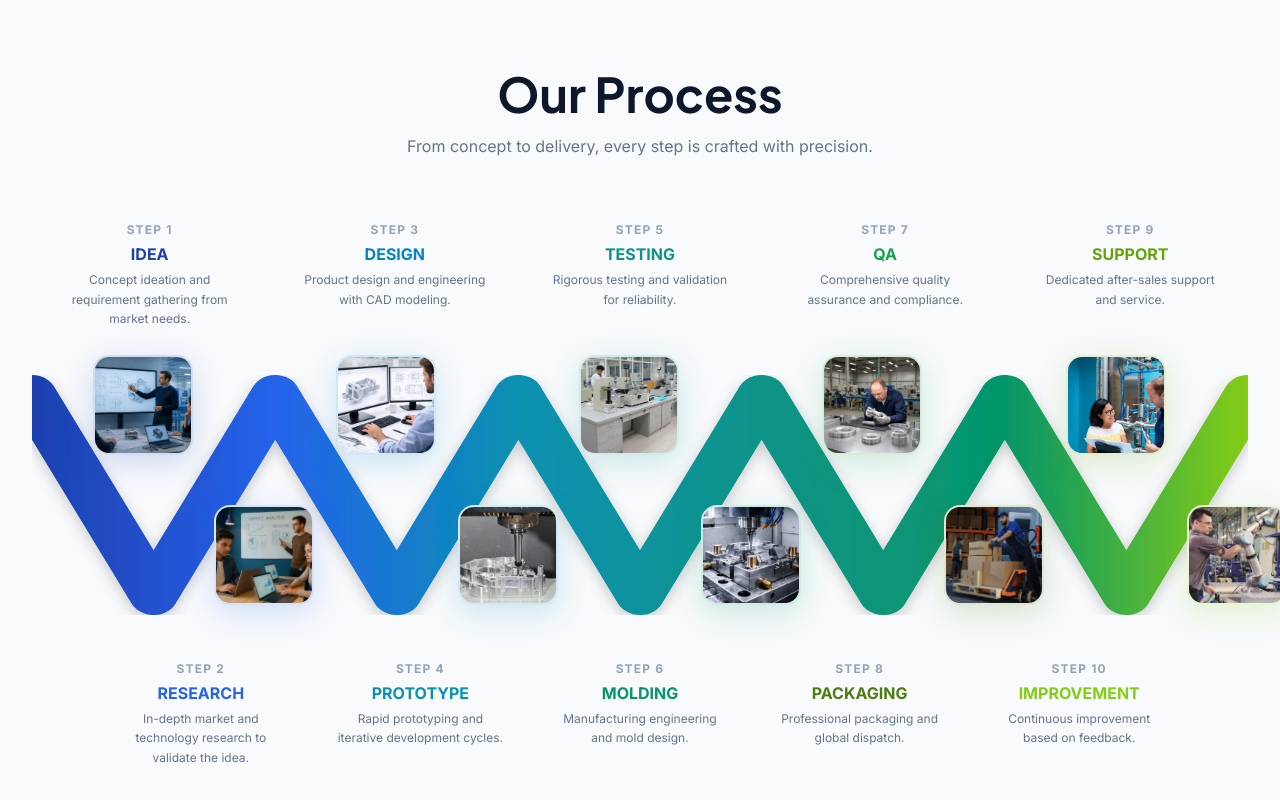
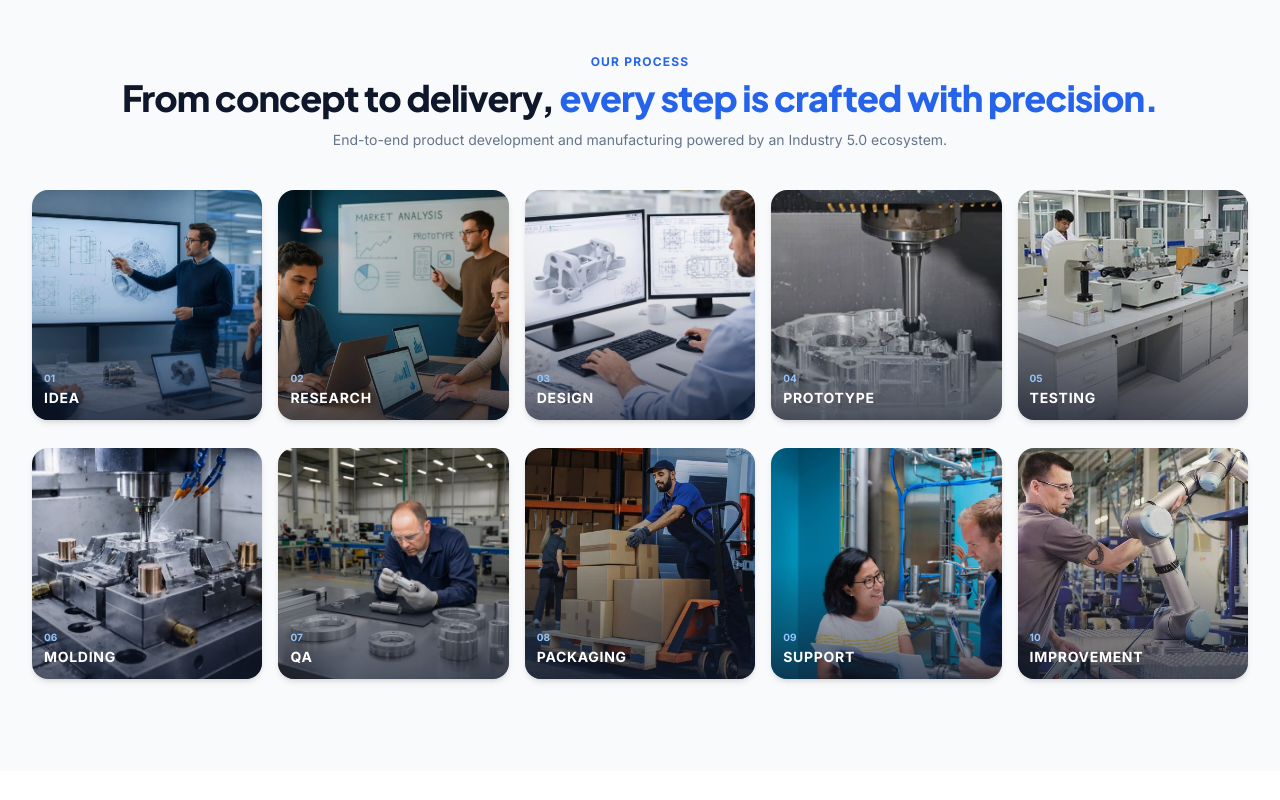
Before and after one commit to nitin-patyal-57/Walnut-technologies, a React (Vite) app: page /about in a window 1280 px wide. Shown: the part 1200-2000 px from the top of the page. Built offline with nearby package versions, Linux system fonts and the light colour scheme.

Commit message:
Move image grid process to About page, restore Home page process

```diff
--- a/src/pages/AboutPage.jsx
+++ b/src/pages/AboutPage.jsx
@@ -21,160 +21,64 @@ const valueIcons = [FiTarget, FiZap, FiGlobe, FiShield];
 
 function ProcessTimeline() {
   const ref = useRef(null);
-  const isInView = useInView(ref, { once: true, margin: '-100px' });
-  const { t } = useLanguage();
+  const isInView = useInView(ref, { once: true, margin: '-50px' });
 
-  const processSteps = t('about.processSteps');
-  const steps = processSteps.map((s, i) => ({
-    id: i + 1,
-    step: s.step,
-    title: s.title,
-    description: s.description,
-    image: ['/Idea & Requirement.webp', '/Research & Market Analysis.webp', '/Design & Engineering.webp', '/Prototype Development.webp', '/Validation & Testing.webp', '/Manufacturing Engineering & Mold Design.webp', '/Quality Assurance.webp', '/Packaging & Dispatch.webp', '/After Sales Support.webp', '/Continuous Improvement.webp'][i],
-    color: ['#1e40af', '#2563eb', '#0284c7', '#0891b2', '#0d9488', '#059669', '#16a34a', '#4d7c0f', '#65a30d', '#84cc16'][i],
-  }));
+  const steps = [
+    { num: '01', title: 'IDEA', image: '/Idea & Requirement.webp' },
+    { num: '02', title: 'RESEARCH', image: '/Research & Market Analysis.webp' },
+    { num: '03', title: 'DESIGN', image: '/Design & Engineering.webp' },
+    { num: '04', title: 'PROTOTYPE', image: '/Prototype Development.webp' },
+    { num: '05', title: 'TESTING', image: '/Validation & Testing.webp' },
+    { num: '06', title: 'MOLDING', image: '/Manufacturing Engineering & Mold Design.webp' },
+    { num: '07', title: 'QA', image: '/Quality Assurance.webp' },
+    { num: '08', title: 'PACKAGING', image: '/Packaging & Dispatch.webp' },
+    { num: '09', title: 'SUPPORT', image: '/After Sales Support.webp' },
+    { num: '10', title: 'IMPROVEMENT', image: '/Continuous Improvement.webp' },
+  ];
 
   return (
-    <section ref={ref} className="py-24 bg-slate-50 overflow-hidden">
+    <section ref={ref} className="py-16 md:py-20 bg-slate-50">
       <div className="max-w-7xl mx-auto px-4 sm:px-6 lg:px-8">
 
         {/* Header */}
         <motion.div
-          initial={{ opacity: 0, y: 30 }}
+          initial={{ opacity: 0, y: 15 }}
           animate={isInView ? { opacity: 1, y: 0 } : {}}
-          transition={{ duration: 0.6 }}
-          className="text-center mb-16"
+          transition={{ duration: 0.5 }}
+          className="text-center mb-10"
         >
-          <h2 className="text-4xl md:text-5xl font-bold font-display text-slate-900 mb-4">
-            {t('about.ourProcess')}
+          <span className="text-blue-600 font-bold text-xs uppercase tracking-widest mb-2 block">Our Process</span>
+          <h2 className="text-3xl md:text-4xl font-black font-display leading-tight tracking-tight mb-3">
+            <span className="text-slate-900">From concept to delivery, </span>
+            <span className="text-blue-600">every step is crafted with precision.</span>
           </h2>
-          <p className="text-slate-500 max-w-xl mx-auto">
-            {t('about.processSubtitle')}
+          <p className="text-sm text-slate-500 max-w-2xl mx-auto">
+            End-to-end product development and manufacturing powered by an Industry 5.0 ecosystem.
           </p>
         </motion.div>
 
-        {/* Zigzag Timeline - Desktop */}
-        <div className="hidden lg:block relative">
-          {/* Top Row - Steps 1, 3, 5, 7, 9 */}
-          <div className="flex justify-between px-[2%] mb-4">
-            {steps.filter((_, i) => i % 2 === 0).map((step, index) => (
+        {/* Process Grid - 5x2 */}
+        <div className="grid grid-cols-2 sm:grid-cols-3 md:grid-cols-5 gap-4">
+          {steps.map((step, i) => (
             <motion.div
-                key={step.id}
-                initial={{ opacity: 0, y: -30 }}
+              key={step.num}
+              initial={{ opacity: 0, y: 20 }}
               animate={isInView ? { opacity: 1, y: 0 } : {}}
-                transition={{ duration: 0.5, delay: 0.2 + index * 0.1 }}
-                className="w-[16%] text-center"
+              transition={{ duration: 0.4, delay: 0.1 + i * 0.05 }}
+              className="group"
             >
-                <p className="text-xs font-bold tracking-widest text-slate-400 mb-1">{step.step}</p>
-                <h3 className="text-base font-bold mb-1" style={{ color: step.color }}>{step.title}</h3>
-                <p className="text-xs text-slate-500 leading-relaxed">{step.description}</p>
-              </motion.div>
-            ))}
-          </div>
-
-          {/* Diamond Cards Row */}
-          <div className="relative h-[300px]">
-            {/* Zigzag Ribbon SVG */}
-            <svg className="absolute inset-0 w-full h-full" viewBox="0 0 1000 300" preserveAspectRatio="none">
-              <defs>
-                <linearGradient id="ribbonGrad" x1="0%" y1="0%" x2="100%" y2="0%">
-                  <stop offset="0%" stopColor="#1e40af" />
-                  <stop offset="20%" stopColor="#2563eb" />
-                  <stop offset="40%" stopColor="#0891b2" />
-                  <stop offset="60%" stopColor="#0d9488" />
-                  <stop offset="80%" stopColor="#059669" />
-                  <stop offset="100%" stopColor="#84cc16" />
-                </linearGradient>
-                <filter id="ribbonShadow">
-                  <feDropShadow dx="0" dy="4" stdDeviation="6" floodOpacity="0.2" />
-                </filter>
-              </defs>
-              <motion.path
-                d="M 0 50 L 100 250 L 200 50 L 300 250 L 400 50 L 500 250 L 600 50 L 700 250 L 800 50 L 900 250 L 1000 50"
-                fill="none"
-                stroke="url(#ribbonGrad)"
-                strokeWidth="40"
-                strokeLinecap="round"
-                strokeLinejoin="round"
-                filter="url(#ribbonShadow)"
-                initial={{ pathLength: 0 }}
-                animate={isInView ? { pathLength: 1 } : {}}
-                transition={{ duration: 2, ease: "easeInOut" }}
-              />
-            </svg>
-
-            {/* Diamond Cards positioned at vertices */}
-            {steps.map((step, index) => {
-              const isTop = index % 2 === 0;
-              const leftPercent = (index / (steps.length - 1)) * 90 + 5;
-              return (
-                <motion.div
-                  key={step.id}
-                  initial={{ opacity: 0, scale: 0 }}
-                  animate={isInView ? { opacity: 1, scale: 1 } : {}}
-                  transition={{ duration: 0.5, delay: 0.4 + index * 0.08, type: 'spring' }}
-                  className="absolute z-10"
-                  style={{
-                    left: `${leftPercent}%`,
-                    top: isTop ? '10px' : '160px',
-                    transform: 'translateX(-50%)',
-                  }}
-                >
-                  <motion.div
-                    whileHover={{ scale: 1.1, y: -5 }}
-                    className="w-[100px] h-[100px] rounded-2xl bg-white shadow-xl overflow-hidden cursor-pointer border-2"
-                    style={{ boxShadow: `0 8px 30px ${step.color}30`, borderColor: `${step.color}30` }}
-                  >
+              <div className="relative rounded-2xl overflow-hidden bg-slate-100 aspect-square mb-3 shadow-md group-hover:shadow-xl transition-shadow duration-500">
                 <img
                   src={step.image}
                   alt={step.title}
-                      className="w-full h-full object-cover"
+                  loading="lazy"
+                  className="w-full h-full object-cover group-hover:scale-110 transition-transform duration-500"
                 />
-                  </motion.div>
-                </motion.div>
-              );
-            })}
+                <div className="absolute inset-0 bg-gradient-to-t from-slate-900/70 via-slate-900/10 to-transparent" />
+                <div className="absolute bottom-3 left-3 right-3">
+                  <span className="text-[10px] font-bold text-blue-300 block mb-0.5">{step.num}</span>
+                  <h4 className="text-sm font-bold text-white uppercase tracking-wider">{step.title}</h4>
                 </div>
-
-          {/* Bottom Row - Steps 2, 4, 6, 8, 10 */}
-          <div className="flex justify-between px-[7%] mt-4">
-            {steps.filter((_, i) => i % 2 === 1).map((step, index) => (
-              <motion.div
-                key={step.id}
-                initial={{ opacity: 0, y: 30 }}
-                animate={isInView ? { opacity: 1, y: 0 } : {}}
-                transition={{ duration: 0.5, delay: 0.6 + index * 0.1 }}
-                className="w-[16%] text-center"
-              >
-                <p className="text-xs font-bold tracking-widest text-slate-400 mb-1">{step.step}</p>
-                <h3 className="text-base font-bold mb-1" style={{ color: step.color }}>{step.title}</h3>
-                <p className="text-xs text-slate-500 leading-relaxed">{step.description}</p>
-              </motion.div>
-            ))}
-          </div>
-        </div>
-
-        {/* Zigzag Timeline - Mobile */}
-        <div className="lg:hidden">
-          {steps.map((step, index) => (
-            <motion.div
-              key={step.id}
-              initial={{ opacity: 0, x: index % 2 === 0 ? -30 : 30 }}
-              animate={isInView ? { opacity: 1, x: 0 } : {}}
-              transition={{ duration: 0.5, delay: 0.1 + index * 0.06 }}
-              className={`flex items-center gap-4 mb-5 ${index % 2 === 0 ? '' : 'flex-row-reverse'}`}
-            >
-              <motion.div
-                whileHover={{ scale: 1.1 }}
-                className="w-20 h-20 rounded-xl overflow-hidden shadow-lg flex-shrink-0 border-2"
-                style={{ borderColor: `${step.color}30` }}
-              >
-                <img src={step.image} alt={step.title} className="w-full h-full object-cover" />
-              </motion.div>
-              <div className={index % 2 === 0 ? 'text-left' : 'text-right'}>
-                <p className="text-xs font-bold tracking-widest text-slate-400">{step.step}</p>
-                <h3 className="text-sm font-bold" style={{ color: step.color }}>{step.title}</h3>
-                <p className="text-xs text-slate-500">{step.description}</p>
               </div>
             </motion.div>
           ))}
--- a/src/pages/HomePage.jsx
+++ b/src/pages/HomePage.jsx
@@ -14,18 +14,18 @@ import { news } from '../data/content';
 function JourneySection() {
   const ref = useRef(null);
   const isInView = useInView(ref, { once: true, margin: '-50px' });
+  const { t } = useLanguage();
 
-  const steps = [
-    { num: '01', title: 'IDEA', image: '/Idea & Requirement.webp' },
-    { num: '02', title: 'RESEARCH', image: '/Research & Market Analysis.webp' },
-    { num: '03', title: 'DESIGN', image: '/Design & Engineering.webp' },
-    { num: '04', title: 'PROTOTYPE', image: '/Prototype Development.webp' },
-    { num: '05', title: 'TESTING', image: '/Validation & Testing.webp' },
-    { num: '06', title: 'MOLDING', image: '/Manufacturing Engineering & Mold Design.webp' },
-    { num: '07', title: 'QA', image: '/Quality Assurance.webp' },
-    { num: '08', title: 'PACKAGING', image: '/Packaging & Dispatch.webp' },
-    { num: '09', title: 'SUPPORT', image: '/After Sales Support.webp' },
-    { num: '10', title: 'IMPROVEMENT', image: '/Continuous Improvement.webp' },
+  const processSteps = t('journey.processSteps');
+  const processIcons = [FiSearch, FiPenTool, FiBox, FiCheckCircle, FiTool, FiPlay, FiCpu, FiShield, FiPackage, FiHeadphones];
+
+  const companyJourney = [
+    { year: '2016', title: t('journey.y2016Title'), desc: t('journey.y2016Desc'), icon: FiZap },
+    { year: '2018', title: t('journey.y2018Title'), desc: t('journey.y2018Desc'), icon: FiEdit3 },
+    { year: '2020', title: t('journey.y2020Title'), desc: t('journey.y2020Desc'), icon: FiCheckCircle },
+    { year: '2022', title: t('journey.y2022Title'), desc: t('journey.y2022Desc'), icon: FiShield },
+    { year: '2024', title: t('journey.y2024Title'), desc: t('journey.y2024Desc'), icon: FiHeadphones },
+    { year: '2025', title: t('journey.y2025Title'), desc: t('journey.y2025Desc'), icon: FiTrendingUp },
   ];
 
   return (
@@ -41,37 +41,85 @@ function JourneySection() {
         >
           <span className="text-blue-600 font-bold text-[10px] uppercase tracking-widest mb-1 block">Our Process</span>
           <h2 className="text-xl md:text-2xl lg:text-3xl font-black font-display leading-tight tracking-tight mb-1">
-            <span className="text-slate-900">From concept to delivery, </span>
-            <span className="text-blue-600">every step is crafted with precision.</span>
+            <span className="text-slate-900">FROM IDEA TO </span>
+            <span className="text-blue-600">LARGE SCALE.</span>
           </h2>
+          <p className="text-xs text-slate-500 leading-relaxed max-w-2xl">
+            End-to-end product development and manufacturing powered by an Industry 5.0 ecosystem.
+          </p>
         </motion.div>
 
-        {/* Process Grid - 5x2 */}
-        <div className="grid grid-cols-2 sm:grid-cols-3 md:grid-cols-5 gap-3">
-          {steps.map((step, i) => (
+        {/* Process Steps - Horizontal scroll on mobile, grid on desktop */}
+        <div className="mb-6 overflow-x-auto pb-2 -mx-4 px-4">
+          <div className="flex gap-2 min-w-max lg:min-w-0 lg:grid lg:grid-cols-5 lg:gap-2">
+            {processSteps.slice(0, 10).map((step, i) => {
+              const Icon = processIcons[i];
+              return (
                 <motion.div
-              key={step.num}
+                  key={i}
+                  initial={{ opacity: 0, y: 10 }}
+                  animate={isInView ? { opacity: 1, y: 0 } : {}}
+                  transition={{ duration: 0.3, delay: 0.1 + i * 0.04 }}
+                  className="flex items-start gap-2 bg-white rounded-xl border border-slate-200 hover:border-blue-200 hover:shadow-md transition-all duration-300 p-2.5 min-w-[160px] lg:min-w-0 group"
+                >
+                  <div className="w-8 h-8 rounded-lg bg-blue-50 border border-blue-100 flex items-center justify-center shrink-0 group-hover:bg-blue-100 transition-colors">
+                    <Icon className="w-3.5 h-3.5 text-blue-600" />
+                  </div>
+                  <div className="min-w-0">
+                    <span className="text-[8px] font-bold text-blue-600 block">0{i + 1}</span>
+                    <h4 className="text-[10px] font-bold text-slate-900 uppercase tracking-wider leading-tight mb-0.5">{step.title}</h4>
+                    <p className="text-[9px] text-slate-500 leading-snug">{step.description}</p>
+                  </div>
+                </motion.div>
+              );
+            })}
+          </div>
+        </div>
+
+        {/* Journey Timeline */}
+        <motion.div
           initial={{ opacity: 0, y: 15 }}
           animate={isInView ? { opacity: 1, y: 0 } : {}}
-              transition={{ duration: 0.3, delay: 0.1 + i * 0.04 }}
-              className="group"
+          transition={{ duration: 0.5, delay: 0.3 }}
         >
-              <div className="relative rounded-xl overflow-hidden bg-slate-100 aspect-square mb-2">
-                <img
-                  src={step.image}
-                  alt={step.title}
-                  loading="lazy"
-                  className="w-full h-full object-cover group-hover:scale-110 transition-transform duration-500"
-                />
-                <div className="absolute inset-0 bg-gradient-to-t from-slate-900/60 via-transparent to-transparent" />
-                <div className="absolute bottom-2 left-2 right-2">
-                  <span className="text-[8px] font-bold text-blue-300 block">{step.num}</span>
+          <div className="flex items-center gap-3 mb-3">
+            <span className="text-blue-600 font-bold text-[10px] uppercase tracking-widest">Our Journey</span>
+            <div className="h-px flex-1 bg-gradient-to-r from-blue-200 to-transparent" />
+          </div>
+
+          <div className="relative">
+            {/* Timeline line */}
+            <div className="absolute top-[18px] left-0 right-0 h-[2px] bg-gradient-to-r from-blue-200 via-blue-400 to-blue-200" />
+
+            <div className="grid grid-cols-3 md:grid-cols-6 gap-2 relative">
+              {companyJourney.map((item, index) => {
+                const Icon = item.icon;
+                return (
+                  <motion.div
+                    key={item.year}
+                    initial={{ opacity: 0, y: 10 }}
+                    animate={isInView ? { opacity: 1, y: 0 } : {}}
+                    transition={{ duration: 0.3, delay: 0.4 + index * 0.05 }}
+                    className="flex flex-col items-center relative"
+                  >
+                    {/* Dot */}
+                    <div className="w-3 h-3 rounded-full bg-blue-600 border-3 border-white shadow-md z-10 mt-[6px]" />
+
+                    {/* Content Card */}
+                    <div className="mt-2 bg-white rounded-lg border border-slate-200 p-2 text-center w-full hover:border-blue-200 hover:shadow-md transition-all duration-300">
+                      <div className="w-7 h-7 rounded-full bg-blue-50 border border-blue-100 flex items-center justify-center mx-auto mb-1.5">
+                        <Icon className="w-3 h-3 text-blue-600" />
+                      </div>
+                      <span className="text-[10px] font-bold text-blue-600 block mb-0.5">{item.year}</span>
+                      <h4 className="text-[9px] font-bold text-slate-900 uppercase tracking-wider leading-tight mb-0.5">{item.title}</h4>
+                      <p className="text-[8px] text-slate-500 leading-snug">{item.desc}</p>
+                    </div>
+                  </motion.div>
+                );
+              })}
             </div>
           </div>
-              <h4 className="text-[11px] font-bold text-slate-900 uppercase tracking-wider text-center">{step.title}</h4>
         </motion.div>
-          ))}
-        </div>
 
       </div>
     </section>
```
Lines whose indentation alone changed are shown as unchanged.
